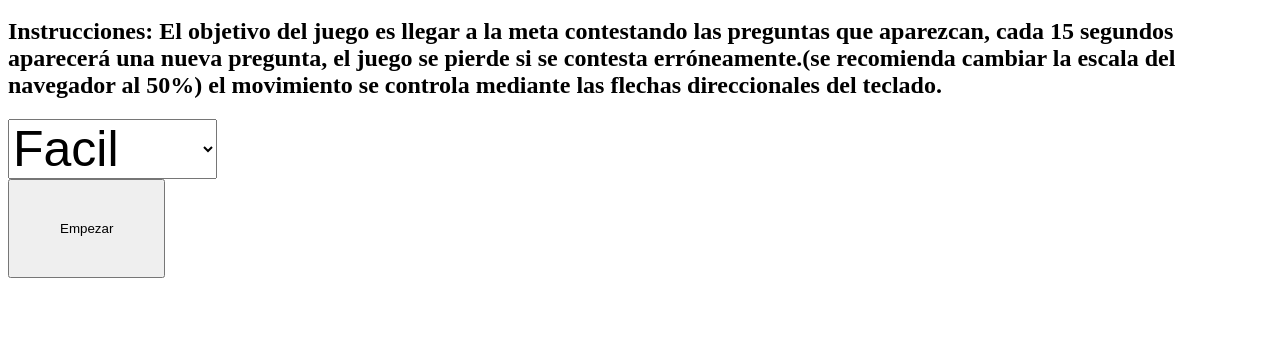
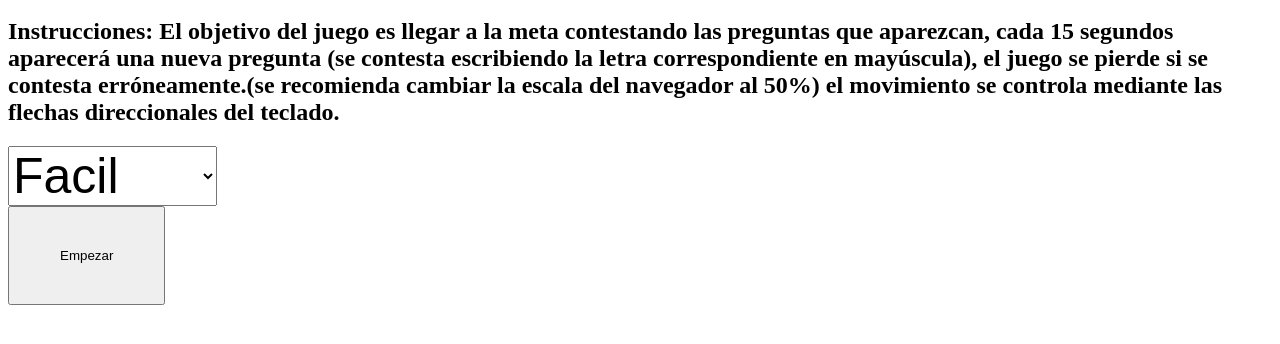
Before and after one commit to Sebox343/Laberinto, a plain HTML site: page index.html in a window 1280 px wide. Shown: the part 48-392 px from the top of the page. Drawn offline with Linux system fonts and the light colour scheme; a script that the page names is missing.

Commit message:
Update index.html

```diff
--- a/index.html
+++ b/index.html
@@ -7,7 +7,7 @@
       <div id="Message-Container">
         <div id="message">
 		<h1>Laberinto</h1>
-<h2>Instrucciones: El objetivo del juego es llegar a la meta contestando las preguntas que aparezcan, cada 15 segundos aparecerá una nueva pregunta, el juego se pierde si se contesta erróneamente.(se recomienda cambiar la escala del navegador al 50%) el movimiento se controla mediante las flechas direccionales del teclado.</h2>
+<h2>Instrucciones: El objetivo del juego es llegar a la meta contestando las preguntas que aparezcan, cada 15 segundos aparecerá una nueva pregunta (se contesta escribiendo la letra correspondiente en mayúscula), el juego se pierde si se contesta erróneamente.(se recomienda cambiar la escala del navegador al 50%) el movimiento se controla mediante las flechas direccionales del teclado.</h2>
 
           <p id="moves"></p>
 <!--           <input id="okBtn" type="button" onclick="toggleVisablity('Message-Container')" value="empezar de nuevo" /> -->
```
